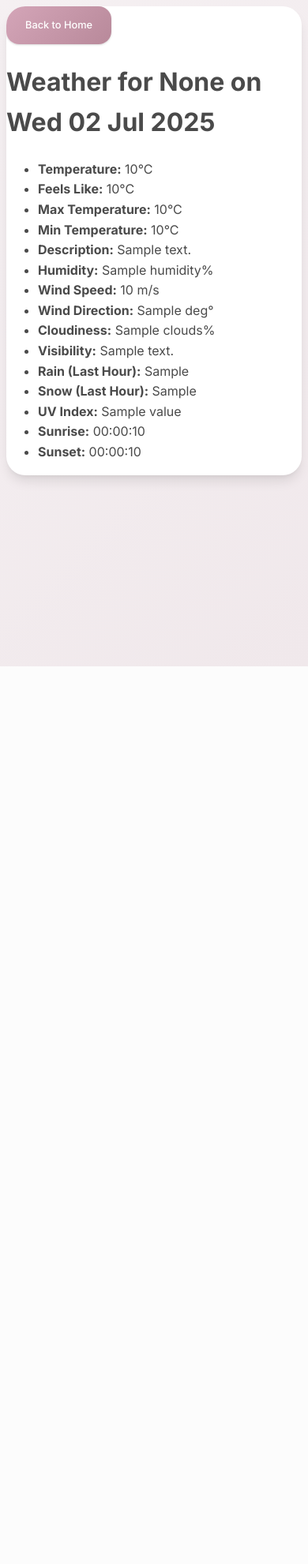
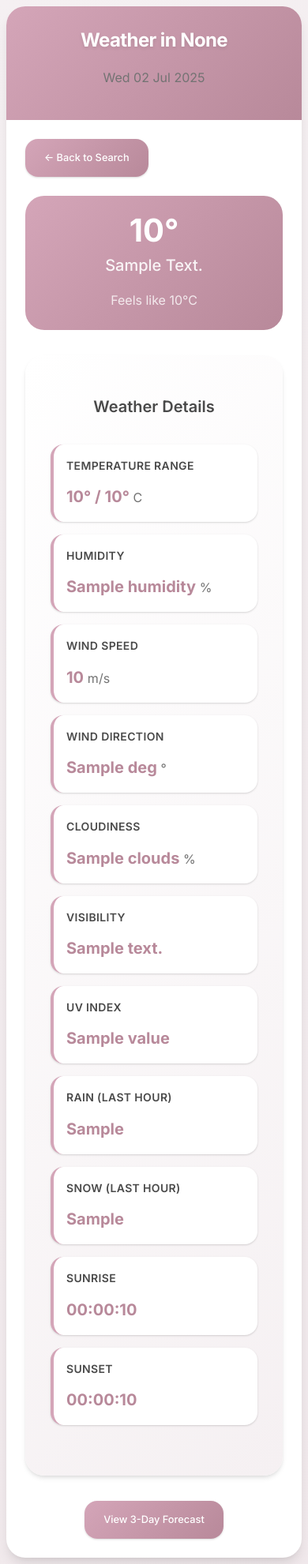
Before and after one commit to yumeangelica/django-weather-app, a Django app: page /weather/ in a window 390 px wide. Shown: the whole page at 79% size. Before the commit the page ends 844 px from the top, so only its background shows below. Run offline with Django 5.2, Linux system fonts and the light colour scheme; tables that the repository leaves empty hold one stand-in row (values such as "Sample post"); a database or web service that is not in the repository returns one stand-in record (values such as "Sample title"); data that the repository does not hold is empty.

Commit message:
Enhance weather.html layout with improved structure, additional weather details, and responsive design for better user experience

```diff
--- a/templates/weather.html
+++ b/templates/weather.html
@@ -1,38 +1,160 @@
 <!DOCTYPE html>
 <html lang="en">
+
 <head>
-    <meta charset="UTF-8">
-    <meta name="viewport" content="width=device-width, initial-scale=1.0">
-    <title>Weather for {{ city }}</title>
-    {% load static %}
-    <link rel="stylesheet" href="{% static 'css/style.css' %}">
+  <meta charset="UTF-8">
+  <meta name="viewport" content="width=device-width, initial-scale=1.0">
+  <title>Weather in {{ city|capfirst }} - Weather App</title>
+  <meta name="description" content="Current weather conditions for {{ city|capfirst }}">
+  {% load static %}
+  {% now "U" as timestamp %}
+  <link rel="stylesheet" href="{% static 'css/style.css' %}?v={{ timestamp }}">
+  <link rel="preconnect" href="https://fonts.googleapis.com">
+  <link rel="preconnect" href="https://fonts.gstatic.com" crossorigin>
 </head>
+
 <body>
-    <div class="container">
-      <div class="buttonContainer">
-        <a href="/" class="button">Back to Home</a>
+  <div class="container">
+    <header class="header">
+      <h1>Weather in {{ city|capfirst }}</h1>
+      <p class="weather-date">{{ weather.date }}</p>
+    </header>
+
+    <main class="main-content">
+      <div class="nav-container">
+        <a href="/" class="button">← Back to Search</a>
       </div>
-        <h1>Weather for <span class="capitalize">{{ city }}</span> on {{ weather.date }}</h1>
 
-        <div class="weather-info">
-            <ul>
-                <li><strong>Temperature:</strong> {{ weather.temperature }}°C</li>
-                <li><strong>Feels Like:</strong> {{ weather.feels_like }}°C</li>
-                <li><strong>Max Temperature:</strong> {{ weather.temp_max }}°C</li>
-                <li><strong>Min Temperature:</strong> {{ weather.temp_min }}°C</li>
-                <li><strong>Description:</strong> {{ weather.description }}</li>
-                <li><strong>Humidity:</strong> {{ weather.humidity }}%</li>
-                <li><strong>Wind Speed:</strong> {{ weather.wind_speed }} m/s</li>
-                <li><strong>Wind Direction:</strong> {{ weather.wind_direction }}°</li>
-                <li><strong>Cloudiness:</strong> {{ weather.cloudiness }}%</li>
-                <li><strong>Visibility:</strong> {{ weather.visibility }}</li>
-                <li><strong>Rain (Last Hour):</strong> {{ weather.rain }}</li>
-                <li><strong>Snow (Last Hour):</strong> {{ weather.snow }}</li>
-                <li><strong>UV Index:</strong> {{ weather.uv_index }}</li>
-                <li><strong>Sunrise:</strong> {{ weather.sunrise }}</li>
-                <li><strong>Sunset:</strong> {{ weather.sunset }}</li>
-            </ul>
+      <!-- Main Temperature Display -->
+      <div class="temp-main">
+        <div class="temp-value">{{ weather.temperature }}°</div>
+        <div class="temp-description">{{ weather.description }}</div>
+        <div style="margin-top: 1rem; opacity: 0.8;">
+          Feels like {{ weather.feels_like }}°C
         </div>
-    </div>
+      </div>
+
+      <!-- Weather Details Grid -->
+      <div class="weather-card">
+        <div class="weather-header">
+          <h2>Weather Details</h2>
+        </div>
+
+        <div class="weather-grid">
+          <div class="weather-item">
+            <div class="weather-item-header">
+              <span class="weather-item-label">Temperature Range</span>
+            </div>
+            <div class="weather-item-value">
+              {{ weather.temp_max }}° / {{ weather.temp_min }}°
+              <span class="weather-item-unit">C</span>
+            </div>
+          </div>
+
+          <div class="weather-item">
+            <div class="weather-item-header">
+              <span class="weather-item-label">Humidity</span>
+            </div>
+            <div class="weather-item-value">
+              {{ weather.humidity }}
+              <span class="weather-item-unit">%</span>
+            </div>
+          </div>
+
+          <div class="weather-item">
+            <div class="weather-item-header">
+              <span class="weather-item-label">Wind Speed</span>
+            </div>
+            <div class="weather-item-value">
+              {{ weather.wind_speed }}
+              <span class="weather-item-unit">m/s</span>
+            </div>
+          </div>
+
+          <div class="weather-item">
+            <div class="weather-item-header">
+              <span class="weather-item-label">Wind Direction</span>
+            </div>
+            <div class="weather-item-value">
+              {{ weather.wind_direction }}
+              <span class="weather-item-unit">°</span>
+            </div>
+          </div>
+
+          <div class="weather-item">
+            <div class="weather-item-header">
+              <span class="weather-item-label">Cloudiness</span>
+            </div>
+            <div class="weather-item-value">
+              {{ weather.cloudiness }}
+              <span class="weather-item-unit">%</span>
+            </div>
+          </div>
+
+          <div class="weather-item">
+            <div class="weather-item-header">
+              <span class="weather-item-label">Visibility</span>
+            </div>
+            <div class="weather-item-value">
+              {{ weather.visibility }}
+            </div>
+          </div>
+
+          <div class="weather-item">
+            <div class="weather-item-header">
+              <span class="weather-item-label">UV Index</span>
+            </div>
+            <div class="weather-item-value">
+              {{ weather.uv_index }}
+            </div>
+          </div>
+
+          <div class="weather-item">
+            <div class="weather-item-header">
+              <span class="weather-item-label">Rain (Last Hour)</span>
+            </div>
+            <div class="weather-item-value">
+              {{ weather.rain|default:"0 mm" }}
+            </div>
+          </div>
+
+          <div class="weather-item">
+            <div class="weather-item-header">
+              <span class="weather-item-label">Snow (Last Hour)</span>
+            </div>
+            <div class="weather-item-value">
+              {{ weather.snow|default:"0 mm" }}
+            </div>
+          </div>
+
+          <div class="weather-item">
+            <div class="weather-item-header">
+              <span class="weather-item-label">Sunrise</span>
+            </div>
+            <div class="weather-item-value">
+              {{ weather.sunrise }}
+            </div>
+          </div>
+
+          <div class="weather-item">
+            <div class="weather-item-header">
+              <span class="weather-item-label">Sunset</span>
+            </div>
+            <div class="weather-item-value">
+              {{ weather.sunset }}
+            </div>
+          </div>
+        </div>
+      </div>
+
+      <!-- Quick action to get forecast -->
+      <div style="text-align: center; margin-top: 2rem;">
+        <a href="/?city={{ city }}&option=forecast" class="button">
+          View 3-Day Forecast
+        </a>
+      </div>
+    </main>
+  </div>
 </body>
+
 </html>
```
